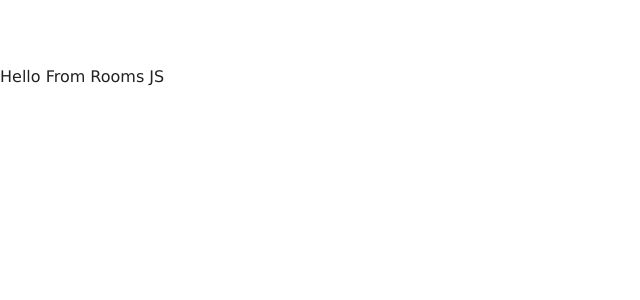
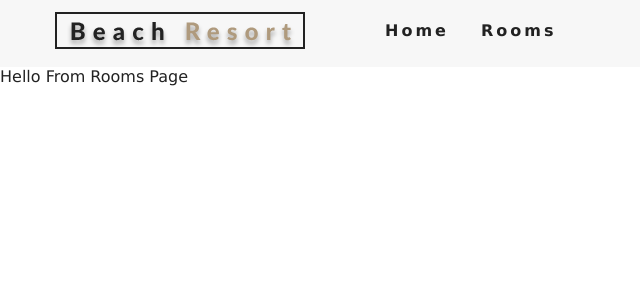
Before and after one commit to saryyevnd/resort-beach-react, a React (Create React App) app: page /rooms in a window 1280 px wide. Shown: the top 300 px of the page, without its empty margins (0-640 px from the left). Built offline with nearby package versions, Linux system fonts and the light colour scheme.

Commit message:
Created and Completed Navbar Component

```diff
--- a/src/App.js
+++ b/src/App.js
@@ -1,6 +1,7 @@
 import React from 'react';
 import { Route, Switch } from 'react-router-dom';
 import './App.css';
+import Navbar from './components/Navbar';
 import Error from './pages/Error';
 import Home from './pages/Home';
 import Rooms from './pages/Rooms';
@@ -9,10 +10,12 @@
 const App = () => {
   return (
     <>
+      <Navbar />
       <Switch>
         <Route exact path="/" component={Home} />
         <Route exact path="/rooms/" component={Rooms} />
         <Route exact path="/room/:slug" component={SingleRoom} />
+        <Route path="/*" component={Error} />
       </Switch>
     </>
   );
--- /dev/null
+++ b/src/components/Navbar.js
@@ -0,0 +1,44 @@
+import React, { Component } from 'react';
+import logo from '../images/logo.svg';
+import { FaAlignRight } from 'react-icons/fa';
+import { Link } from 'react-router-dom';
+
+
+
+class Navbar extends Component {
+    constructor(props) {
+        super(props);
+        this.handleToggle = this.handleToggle.bind(this)
+    }
+    state = { isOpen: false }
+    handleToggle = () => this.setState({ isOpen: !this.state.isOpen })
+    render() {
+        return (
+            <nav className='navbar'>
+                <div className='nav-center'>
+                    <div className='nav-header'>
+                        <Link to='/'>
+                            <img src={logo} alt='Beach Resorts' />
+                        </Link>
+                        <button onClick={this.handleToggle} type='button' className='nav-btn'>
+                            <FaAlignRight className='nav-icon' />
+                        </button>
+                    </div>
+                    <ul className={this.state.isOpen ? 'nav-links show-nav' : 'nav-links'}>
+                        <li>
+                            <Link to='/'>Home</Link>
+                        </li>
+                        <li>
+                            <Link to='/rooms'>Rooms</Link>
+                        </li>
+                    </ul>
+                </div>
+            </nav>
+        )
+    }
+}
+
+
+
+
+export default Navbar
--- a/src/pages/Error.js
+++ b/src/pages/Error.js
@@ -3,7 +3,7 @@
 function Error() {
     return (
         <div>
-            Hello From Error JS
+            Hello From Error Page
         </div>
     )
 }
--- a/src/pages/Rooms.js
+++ b/src/pages/Rooms.js
@@ -3,7 +3,7 @@
 const Rooms = () => {
     return (
         <div>
-            Hello From Rooms JS
+            Hello From Rooms Page
         </div>
     )
 }
```
